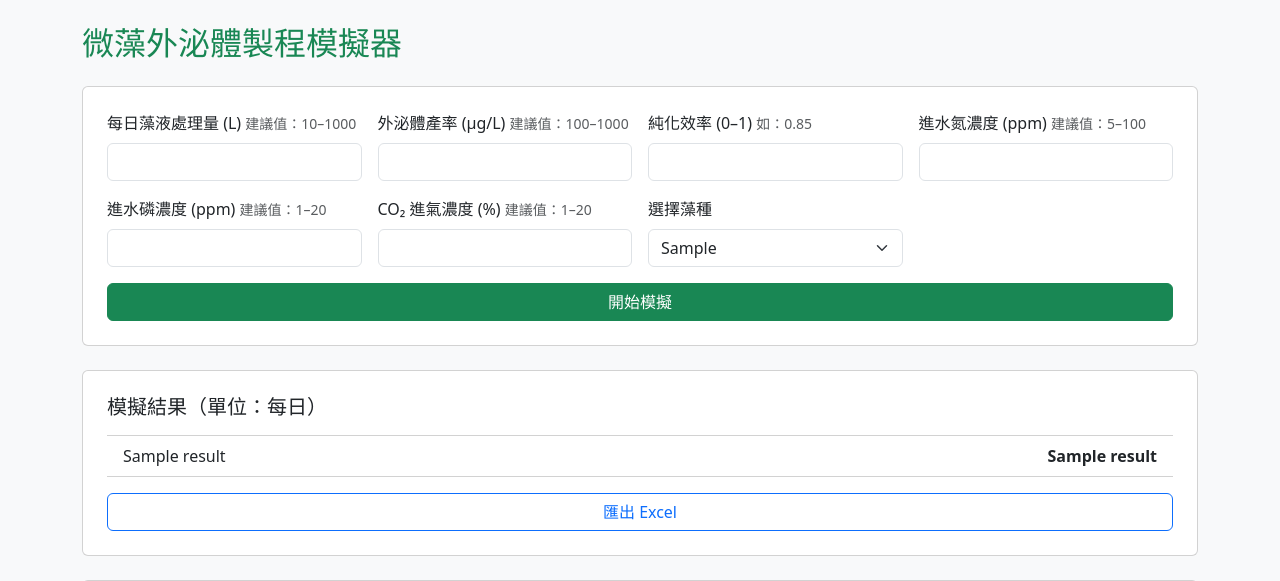
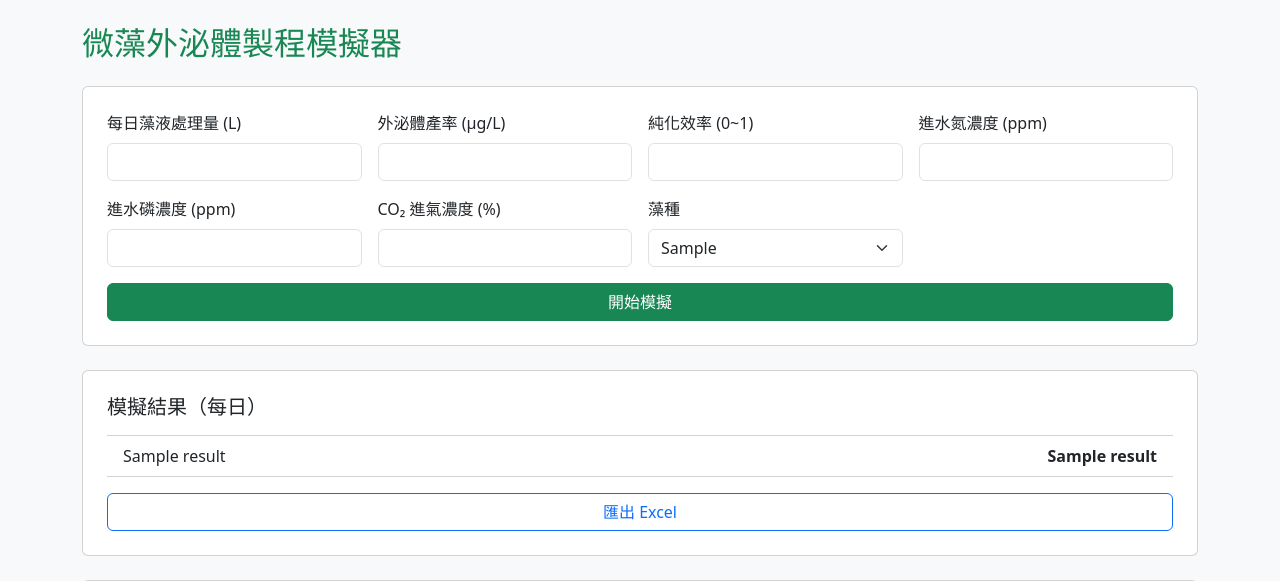
Before and after one commit to Josephalgae/algae_simulator, a Flask app: template templates/index.html in a window 1280 px wide. Shown: the top 581 px of the page. Run offline with Flask 3, Linux system fonts and the light colour scheme; the template is opened without the code that fills it: most values are stand-ins (such as "Sample title", 1, 10 or a date in 2020).

Commit message:
Add files via upload

```diff
--- a/templates/index.html
+++ b/templates/index.html
@@ -16,32 +16,31 @@
   <form method="POST" class="card p-4 mb-4">
     <div class="row g-3">
       <div class="col-md-3">
-        <label class="form-label">每日藻液處理量 (L) <small class="text-muted">建議值：10–1000</small></label>
+        <label class="form-label">每日藻液處理量 (L)</label>
         <input type="number" name="volume" step="any" class="form-control" required>
       </div>
       <div class="col-md-3">
-        <label class="form-label">外泌體產率 (μg/L) <small class="text-muted">建議值：100–1000</small></label>
+        <label class="form-label">外泌體產率 (μg/L)</label>
         <input type="number" name="yield_rate" step="any" class="form-control" required>
       </div>
       <div class="col-md-3">
-        <label class="form-label">純化效率 (0–1) <small class="text-muted">如：0.85</small></label>
+        <label class="form-label">純化效率 (0~1)</label>
         <input type="number" name="purify" step="any" class="form-control" required>
       </div>
-
       <div class="col-md-3">
-        <label class="form-label">進水氮濃度 (ppm) <small class="text-muted">建議值：5–100</small></label>
+        <label class="form-label">進水氮濃度 (ppm)</label>
         <input type="number" name="in_n" step="any" class="form-control" required>
       </div>
       <div class="col-md-3">
-        <label class="form-label">進水磷濃度 (ppm) <small class="text-muted">建議值：1–20</small></label>
+        <label class="form-label">進水磷濃度 (ppm)</label>
         <input type="number" name="in_p" step="any" class="form-control" required>
       </div>
       <div class="col-md-3">
-        <label class="form-label">CO₂ 進氣濃度 (%) <small class="text-muted">建議值：1–20</small></label>
+        <label class="form-label">CO₂ 進氣濃度 (%)</label>
         <input type="number" name="co2_conc" step="any" class="form-control" required>
       </div>
       <div class="col-md-3">
-        <label class="form-label">選擇藻種</label>
+        <label class="form-label">藻種</label>
         <select name="species" class="form-select" required>
           {% for s in species_options %}
             <option value="{{s}}">{{s}}</option>
@@ -56,7 +55,7 @@
 
   {% if results %}
   <div class="card p-4 mb-4">
-      <h5 class="mb-3">模擬結果（單位：每日）</h5>
+    <h5 class="mb-3">模擬結果（每日）</h5>
     <ul class="list-group list-group-flush">
       {% for k, v in results.items() %}
       <li class="list-group-item d-flex justify-content-between">
@@ -66,23 +65,19 @@
     </ul>
     <a href="/export" class="btn btn-outline-primary mt-3">匯出 Excel</a>
   </div>
-  {% endif %}
 
-  {% if chart_data.labels %}
   <div class="card p-4">
     <h5 class="mb-3">模擬結果圖表</h5>
     <canvas id="resultChart"></canvas>
   </div>
   <script>
-    console.log("Labels:", {{ chart_data.labels | safe }});
-    console.log("Values:", {{ chart_data.values | safe }});
     const ctx = document.getElementById('resultChart').getContext('2d');
     const chart = new Chart(ctx, {
       type: 'bar',
       data: {
         labels: {{ chart_data.labels | safe }},
         datasets: [{
-          label: '產量與效率',
+          label: '模擬值',
           data: {{ chart_data.values | safe }},
           backgroundColor: 'rgba(40, 167, 69, 0.6)'
         }]
```
Lines whose indentation alone changed are shown as unchanged.
